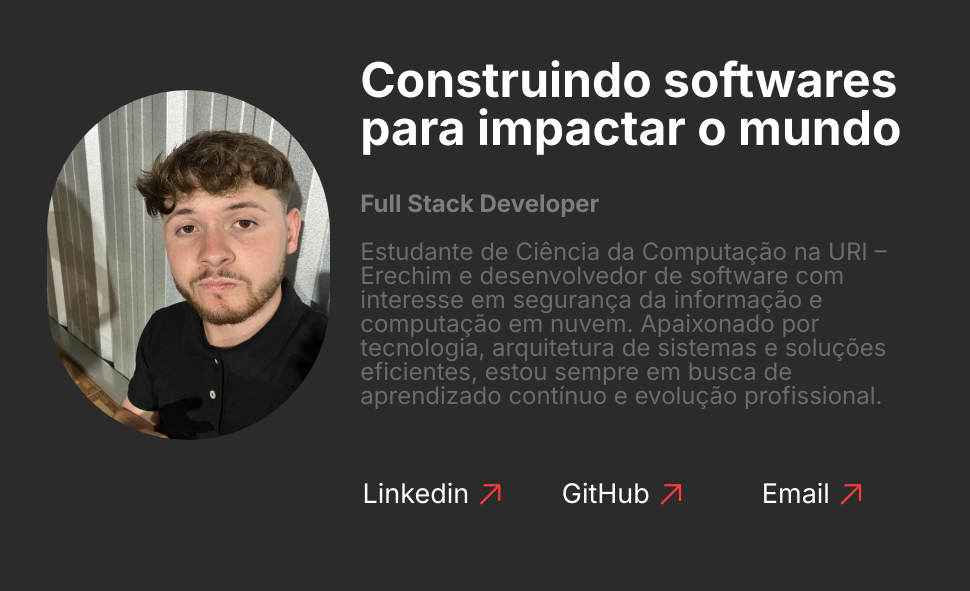
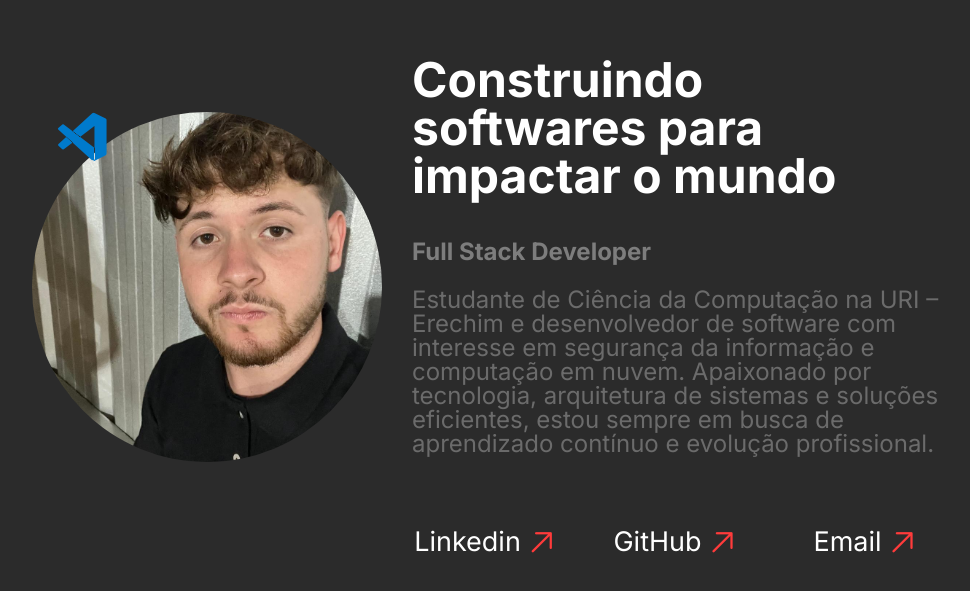
Before and after one commit to leorigo1/Portfolio, an Angular app: page / in a window 1280 px wide. Shown: the part 1039-1630 px from the top of the page, without its empty margins (153-1123 px from the left). Built offline with nearby package versions, Linux system fonts and the light colour scheme.

Commit message:
add a vscode icon outline my picture face

```diff
--- a/src/app/landing/landing.html
+++ b/src/app/landing/landing.html
@@ -129,7 +129,10 @@
 </div>
 
 <section class="about">
-<img src="eu.jpeg" alt="Logo" class="img-logo">
+  <div class="profile-wrapper">
+    <img src="eu.jpeg" alt="Logo" class="img-logo">
+    <i class="tech-float devicon-vscode-plain"></i>
+  </div>
 
 <div class="text-about">
 <h1 style="color: #FFFFFF; max-width: 700px; font-size: 48px; font-weight: bold;">Construindo softwares para impactar o mundo</h1>
--- a/src/app/landing/landing.scss
+++ b/src/app/landing/landing.scss
@@ -396,8 +396,6 @@ footer{
       }
 
     }
-
-
   }
 
   .techs{
@@ -414,6 +412,47 @@ footer{
   }
   }
 }
+
+.profile-wrapper {
+  position: relative;
+}
+
+.img-logo {
+  width: 100%;
+  height: 100%;
+  border-radius: 50%;
+  object-fit: cover;
+}
+
+/* Ícone flutuante */
+.tech-float {
+  position: absolute;
+  top: 10px;        /* fica em cima */
+  left: 25px;      /* sai um pouco pra esquerda */
+  font-size: 50px;
+  color: #007acc;
+  z-index: 2;
+
+  animation: float 2s ease-in-out infinite;
+}
+
+/* Animação de subir e descer */
+@keyframes float {
+  0% {
+    transform: translateY(0);
+  }
+  50% {
+    transform: translateY(-10px);
+  }
+  100% {
+    transform: translateY(0);
+  }
+}
+
+
+
+
+
 
 /* MOBILE */
 @media (max-width: 768px) {
```
